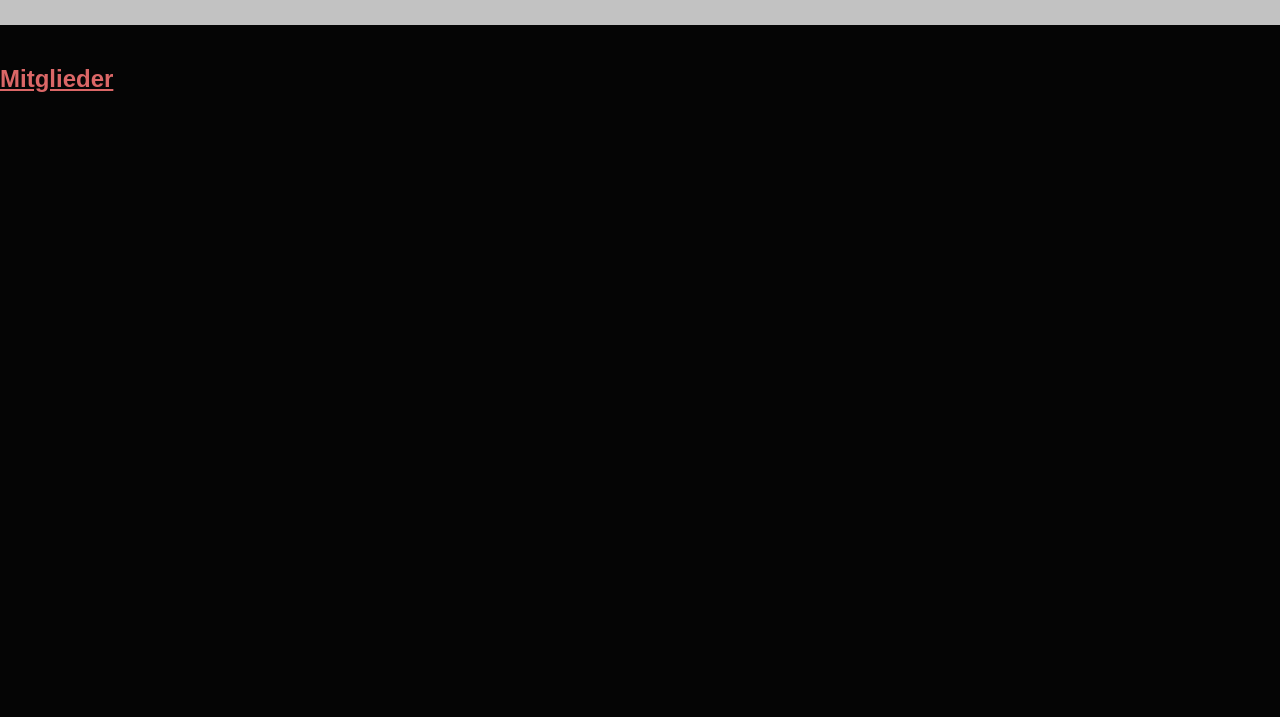
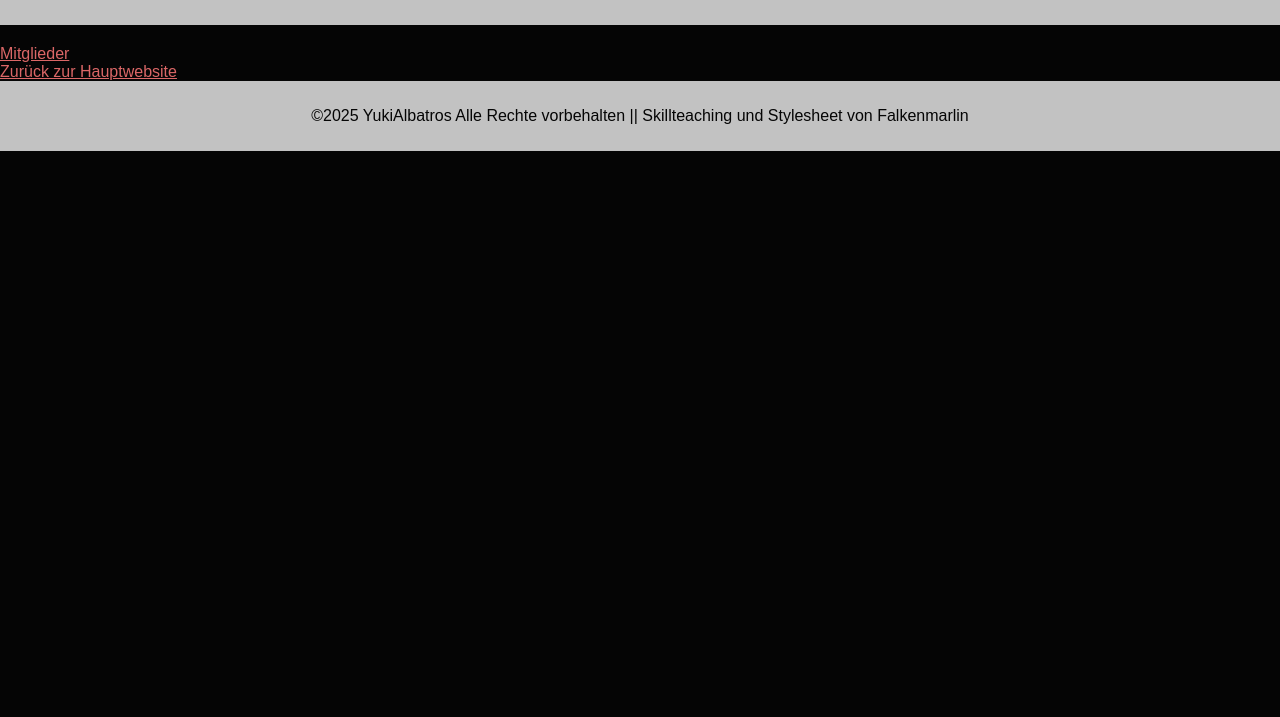
Before and after one commit to YukiAlbatroz/YukiAlbatroz.github.io, a plain HTML site: page links.html in a window 1280 px wide. Shown: the part 83-800 px from the top of the page. Drawn offline with Linux system fonts and the light colour scheme.

Commit message:
Added footers and some links

```diff
--- a/links.html
+++ b/links.html
@@ -10,5 +10,9 @@
     <header>
         <h2>Links zu allen wichtigen Dingen</h2>
     </header>
-    <h2><a href = "members.html"> Mitglieder</a></h2>
+    <a href = "members.html"> Mitglieder</a>
+    <a href="index.html">Zurück zur Hauptwebsite</a>
+    <footer>
+        <p>&copy;2025 YukiAlbatros Alle Rechte vorbehalten || Skillteaching und Stylesheet von Falkenmarlin</p>
+          </footer>
 </body>
```
Also changed, not shown: index.html (+4 -0 lines), members.html (+5 -0 lines).
